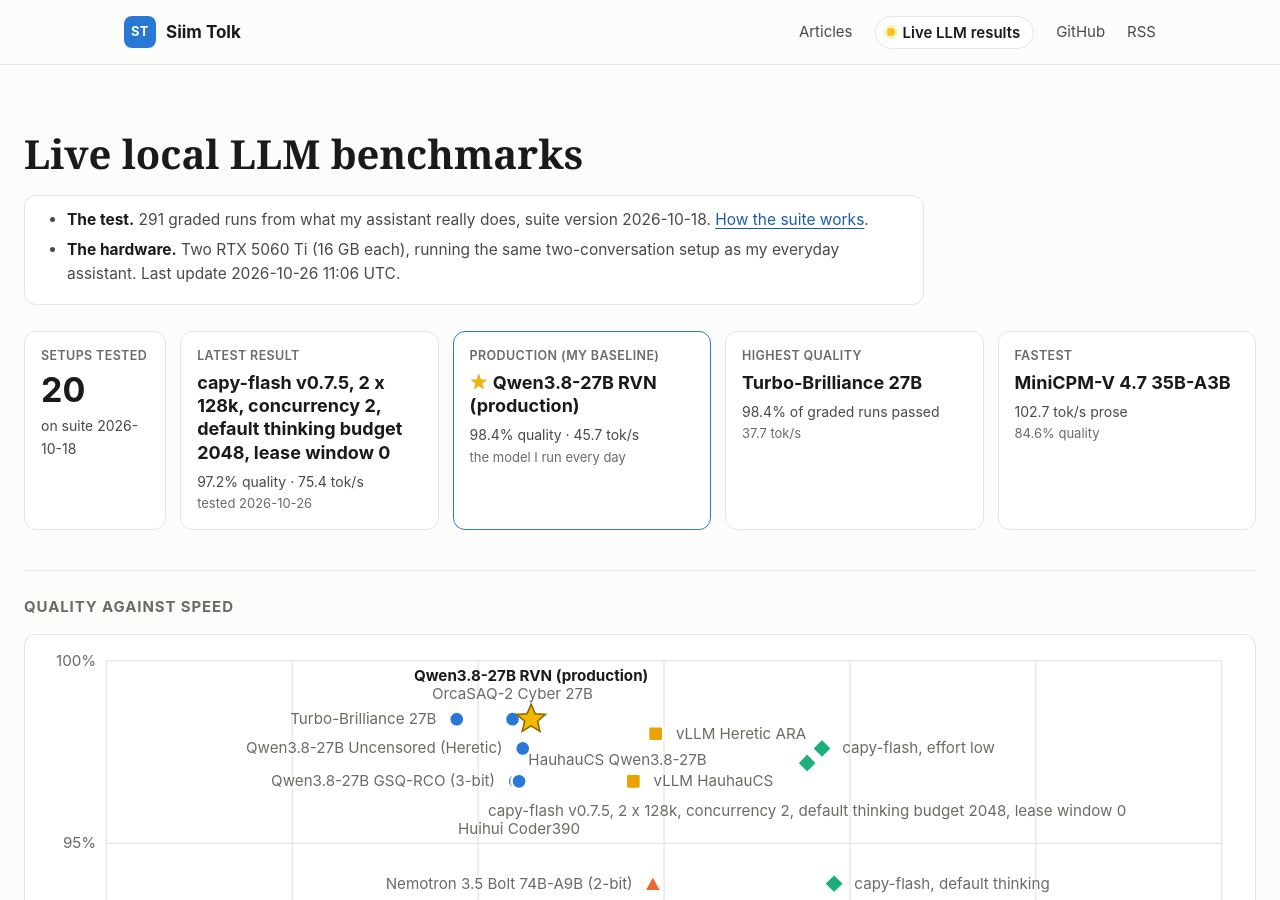
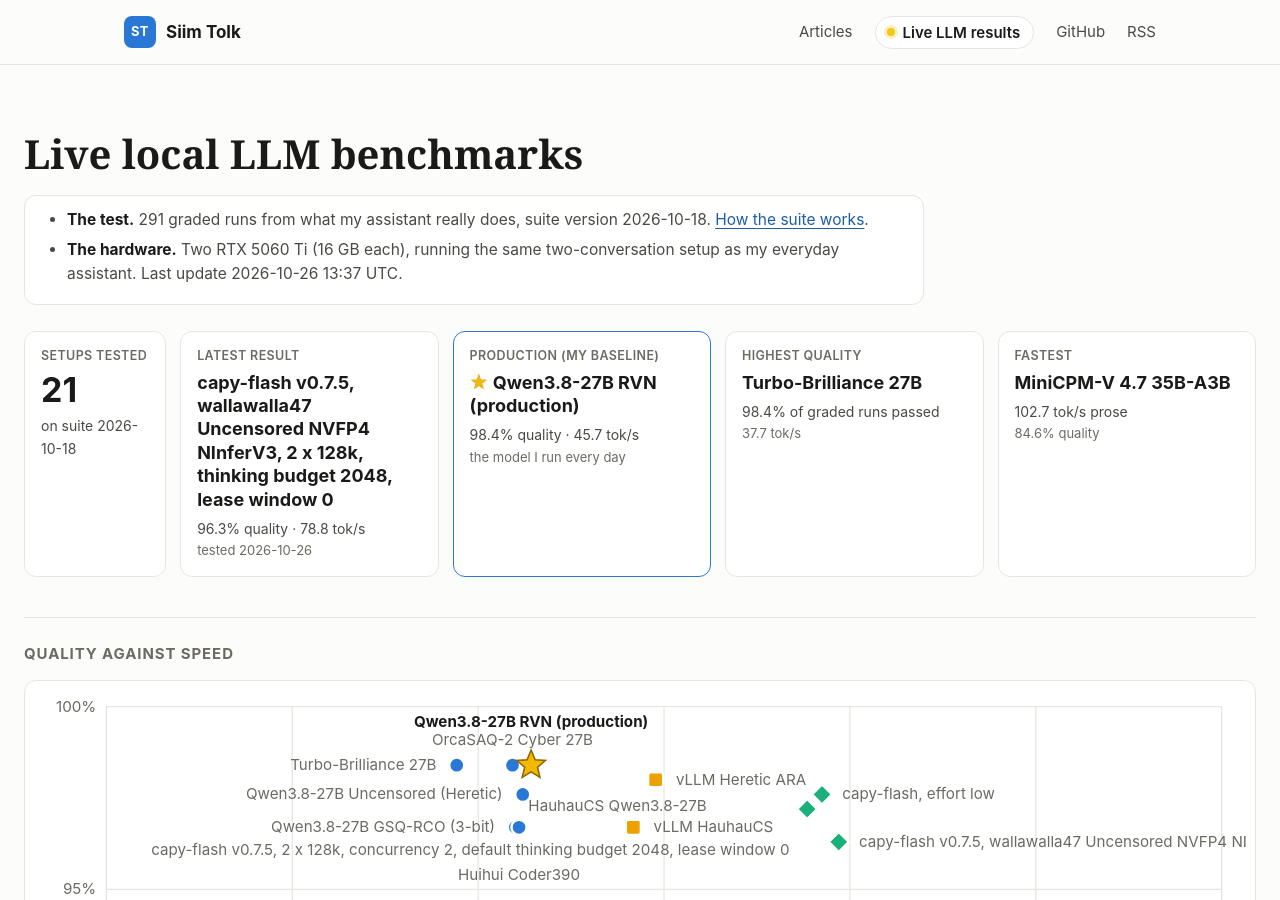
Before and after one commit to siimtolk/siimtolk.github.io, a Jekyll site: the page built from results/index.html, in a window 1280 px wide and 900 px high. Built offline with Jekyll 4.4.1, drawn with Linux system fonts in a browser that asks for light colours; some of the changed text lies outside the part shown.

Commit message:
Live results: capy-flash v0.7.5, wallawalla47 Uncensored NVFP4 NInferV3, 2 x 128k, thinking budget 2048, lease window 0, 21 setups on suite 2026-10-18

```diff
--- a/_data/results.json
+++ b/_data/results.json
@@ -1,10 +1,46 @@
 {
- "generated": "2026-10-26 11:06 UTC",
+ "generated": "2026-10-26 13:37 UTC",
  "suite": "2026-10-18",
  "graded_cases": 291,
  "older_suite_runs": 0,
  "production": "qwen3.8-27b-rvn_iq4xs_2gpu_128k_suite2026-10-18_b11707",
  "models": [
+  {
+   "key": "exp-20261026-capy-uncensored-2x128k",
+   "label": "exp-20261026-capy-uncensored-2x128k",
+   "url": null,
+   "name": "capy-flash v0.7.5, wallawalla47 Uncensored NVFP4 NInferV3, 2 x 128k, thinking budget 2048, lease window 0",
+   "kind": "capy",
+   "date": "2026-10-26",
+   "started": "2026-10-26 14:40:24",
+   "production": false,
+   "graded": [
+    237,
+    246
+   ],
+   "pct": 96.3,
+   "estonian": [
+    40,
+    45
+   ],
+   "uncensored": [
+    5,
+    11
+   ],
+   "nothink": [
+    122,
+    141
+   ],
+   "minutes": 50.5,
+   "prose": 78.8,
+   "tool_json": 103.9,
+   "prompt_30k": 2797.2,
+   "parallel": 118.7,
+   "followup_ttft": 0.24,
+   "decode_30k": 66.2,
+   "decode_90k": 61.8,
+   "latest": true
+  },
   {
    "key": "exp-20261026-capy-2x128k-budget",
    "label": "exp-20261026-capy-2x128k-budget",
```
